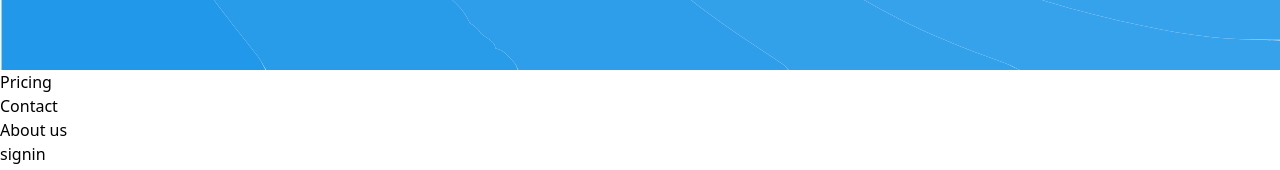
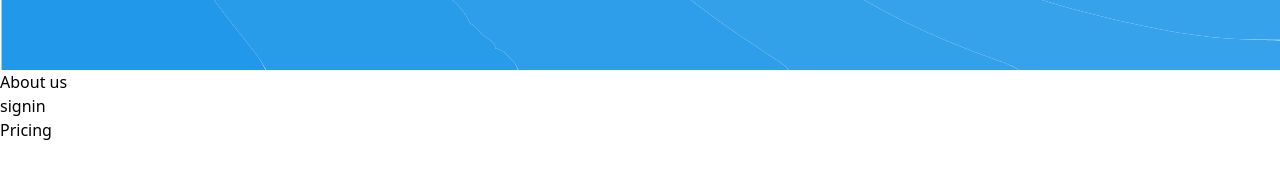
Before and after one commit to Sundaramkrsingh/Daily-Doer, a React (Vite) app in the folder client/: page /about in a window 1280 px wide. Before the commit this address had no page. Shown: the part 773-943 px from the top of the page. After the commit the page ends 915 px from the top, so only its background shows below. Built offline with nearby package versions, Linux system fonts and the light colour scheme.

Commit message:
changes app-bar buttons

```diff
--- a/client/src/App.tsx
+++ b/client/src/App.tsx
@@ -6,6 +6,7 @@ import LandingPage from "./pages/landing"
 import AddTodo from "./pages/todoAdd"
 import TodoEdit from "./pages/todoEdit"
 import TodoView from "./pages/todoView"
+import About from "./pages/about"
 
 function App() {
 
@@ -18,6 +19,7 @@ function App() {
       <Route path="/todo/add" element={<AddTodo />} />
       <Route path="/todo/edit/:todoId" element={<TodoEdit />} />
       <Route path="/todo/view/:todoId" element={<TodoView />} />
+      <Route path="/about" element={<About />} />
       <Route path="*" element={<div>Not Found 404</div>} />
     </Routes>
   </>
--- a/client/src/components/appBar.tsx
+++ b/client/src/components/appBar.tsx
@@ -15,9 +15,15 @@ const AppBar = () => {
         </div>
         <div className="flex w-full">
             <div className="flex md:w-1/2 sm:w-64 w-56 text-white">
-                <AppBarContent text={"Pricing"} />
-                <AppBarContent text={"Contact"} />
-                <AppBarContent text={"About us"} />
+                <AppBarContent text={"About us"} redirectPage={"about"} />
+                {
+                    user.email === ""? <div></div>:
+                    <AppBarContent text={"my todos"} redirectPage={"todos"} />
+                }
+                {
+                    user.email === ""? <div></div>:
+                    <AppBarContent text={"Add Todo"} redirectPage={"todo/add"} />
+                }
             </div>
             <div className="flex justify-end w-1/2 py-4 px-6">
                 <Button text={user.email === ""? "signin": "signout"} setUser={setUser} />
@@ -52,10 +58,13 @@ const Button = ({ text, setUser }: {
     </button>
 }
 
-const AppBarContent = ({ text }: {
+const AppBarContent = ({ text, redirectPage }: {
     text: string
+    redirectPage: string
 }) => {
-    return <div className="flex flex-col justify-center text-center font-semibold md:text-base text-xs subpixel-antialiased cursor-pointer hover:bg-sky-700 hover:border-b-4 w-1/3">
+    const navigate = useNavigate()
+
+    return <div onClick={() => navigate(`/${redirectPage}`)} className="flex flex-col justify-center text-center font-semibold md:text-base text-xs subpixel-antialiased cursor-pointer hover:bg-sky-700 hover:border-b-4 w-1/3">
         { text }
     </div>
 }
--- a/client/src/components/authSignin.tsx
+++ b/client/src/components/authSignin.tsx
@@ -21,13 +21,13 @@ const AuthSignin = () => {
             <div className="flex justify-center border rounded-lg shadow-lg border-sky-300 h-max w-7/12">
                 <div>
                     <div className="pt-4">
-                        <InputBox text={"email"} type={"email"} placeholder={"bpjogi@gmail.com"} onChange={(val) => setSigninInputs((c) => ({
+                        <InputBox text={"email"} type={"email"} placeholder={"bpjogi@gmail.com"} value={signinInputs.email} onChange={(val) => setSigninInputs((c) => ({
                             ...c,
                             email: val
                         }))} />
                     </div>
                     <div>
-                        <InputBox text={"password"} type={"password"} placeholder={"*****************************"} onChange={(val) => setSigninInputs((c) => ({
+                        <InputBox text={"password"} type={"password"} placeholder={"*****************************"} value={signinInputs.password} onChange={(val) => setSigninInputs((c) => ({
                             ...c,
                             password: val
                         }))} />
--- a/client/src/components/authSignup.tsx
+++ b/client/src/components/authSignup.tsx
@@ -22,19 +22,19 @@ const AuthSignup = () => {
             <div className="flex justify-center border rounded-lg shadow-lg border-sky-300 h-max w-7/12">
                 <div>
                     <div className="pt-4">
-                        <InputBox text={"name"} type={"text"} placeholder={"Bhupendra Jogi"} onChange={(val) => setSignupInputs((c) => ({
+                        <InputBox text={"name"} type={"text"} placeholder={"Bhupendra Jogi"} value={signupInputs.name} onChange={(val) => setSignupInputs((c) => ({
                             ...c,
                             name: val
                         }))} />
                     </div>
                     <div>
-                        <InputBox text={"email"} type={"email"} placeholder={"bpjogi@gmail.com"} onChange={(val) => setSignupInputs((c) => ({
+                        <InputBox text={"email"} type={"email"} placeholder={"bpjogi@gmail.com"} value={signupInputs.email} onChange={(val) => setSignupInputs((c) => ({
                             ...c,
                             email: val
                         }))} />
                     </div>
                     <div>
-                        <InputBox text={"password"} type={"password"} placeholder={"*****************************"} onChange={(val) => setSignupInputs((c) => ({
+                        <InputBox text={"password"} type={"password"} placeholder={"*****************************"} value={signupInputs.password} onChange={(val) => setSignupInputs((c) => ({
                             ...c,
                             password:val
                         }))} />
@@ -43,7 +43,7 @@ const AuthSignup = () => {
                         <AuthButton text={"signup"} onClick={async() => {
                             try {
                                 const res = await axios.post(`${BACKEND_URL}/user/signup`, signupInputs)
-                                sessionStorage.setItem("user", res.data.user)
+                                sessionStorage.setItem("user", JSON.stringify(res.data.user))
                                 navigate('/')
                             } catch(e) {
                                 console.log(e)
--- /dev/null
+++ b/client/src/pages/about.tsx
@@ -0,0 +1,8 @@
+const About = () => {
+
+    return <div>
+        Pricing
+    </div>
+}
+
+export default About
```
